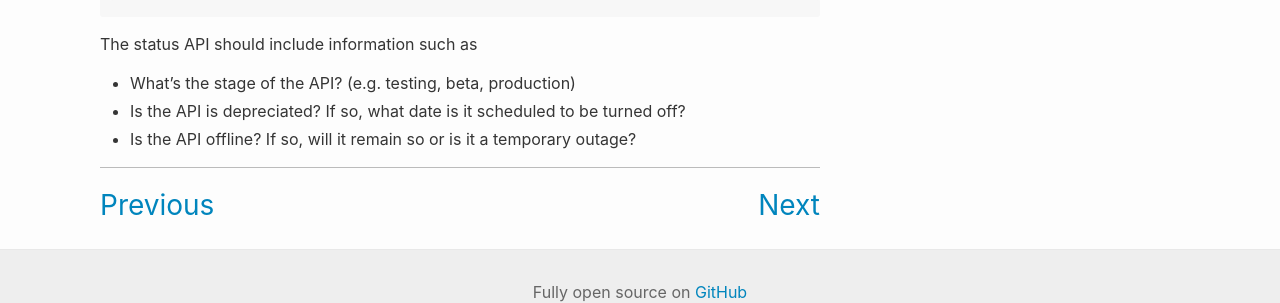
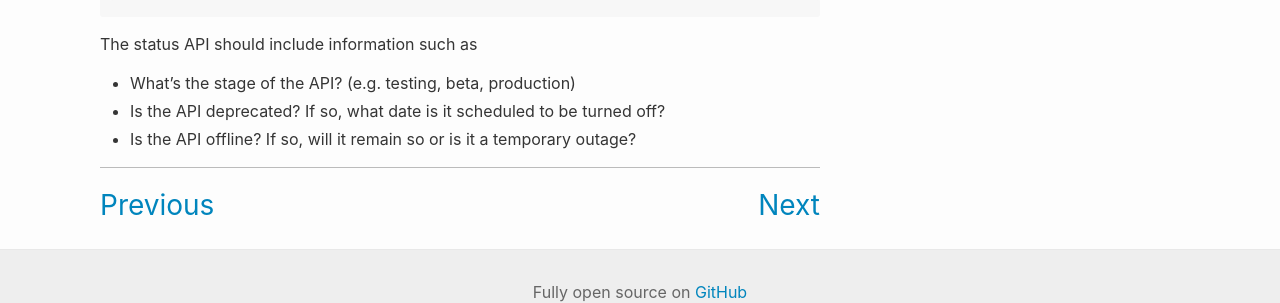
Before and after one commit to ios-factor/ios-factor.com, a Jekyll site: the page built from factors/backwards-compatible-apis.md, in a window 1280 px wide. Shown: the part 916-1219 px from the top of the page. Built offline with Jekyll 4.4.1, drawn with Linux system fonts in a browser that asks for light colours.

Commit message:
Fix typo in Status API info

```diff
--- a/factors/backwards-compatible-apis.md
+++ b/factors/backwards-compatible-apis.md
@@ -25,5 +25,5 @@ https://your-api.com/1.1/status.json
 The status API should include information such as
 
  - What's the stage of the API? (e.g. testing, beta, production)
- - Is the API is depreciated? If so, what date is it scheduled to be turned off?
+ - Is the API deprecated? If so, what date is it scheduled to be turned off?
  - Is the API offline? If so, will it remain so or is it a temporary outage?
```
